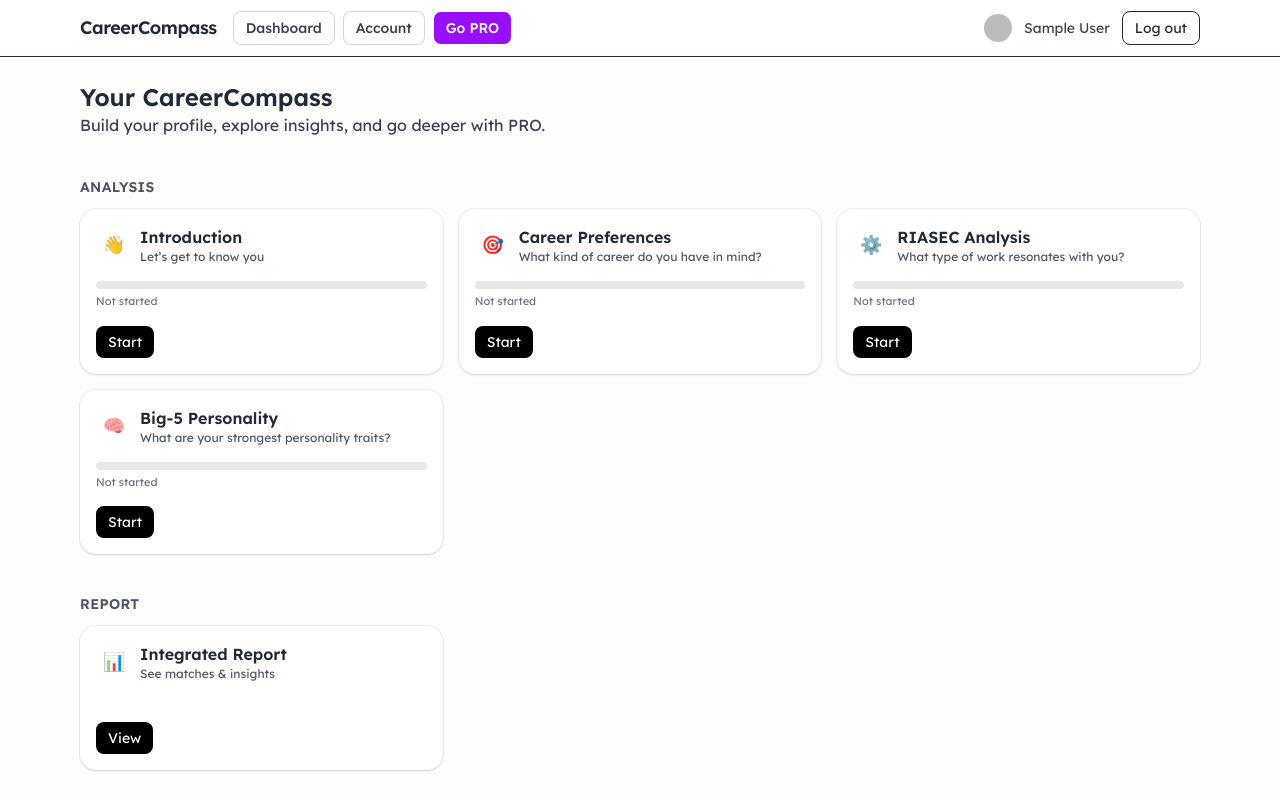
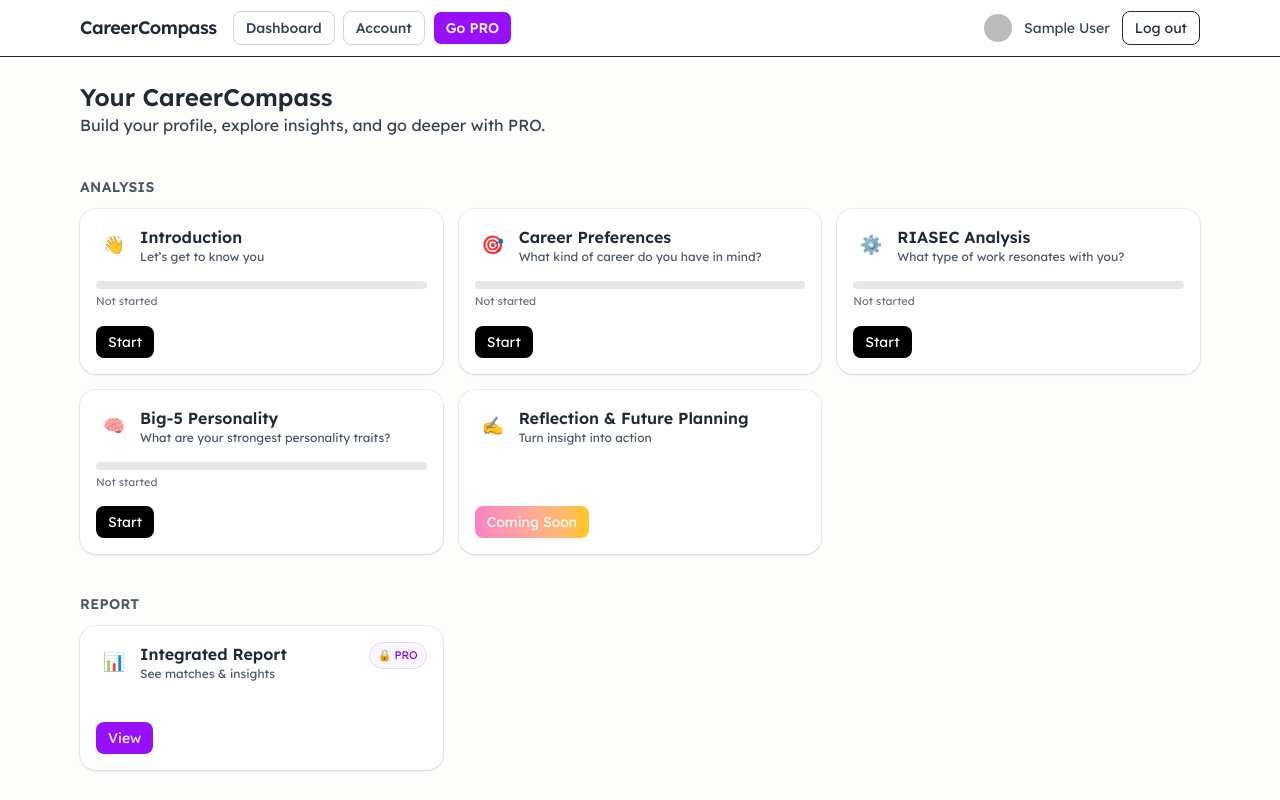
Before and after one commit to nero-tulip/career-compass, a Next.js app in the folder careerwise/: page /app in a window 1280 px wide. Shown: the top 800 px of the page. Built offline with nearby package versions, Linux system fonts and the light colour scheme; no server answers; the database is empty; sample sign-in values are in the browser's storage.

Commit message:
coming soon sections added to dashboard page

```diff
--- a/careerwise/src/app/app/page.tsx
+++ b/careerwise/src/app/app/page.tsx
@@ -1,9 +1,9 @@
 // src/app/app/page.tsx
-'use client';
+"use client";
 
-import { useEffect, useMemo, useState } from 'react';
-import { useRouter } from 'next/navigation';
-import { useAuth } from '@/app/providers/AuthProvider';
+import { useEffect, useMemo, useState } from "react";
+import { useRouter } from "next/navigation";
+import { useAuth } from "@/app/providers/AuthProvider";
 
 // Firestore (client)
 import {
@@ -15,46 +15,48 @@ import {
   orderBy,
   query,
   Timestamp,
-} from 'firebase/firestore';
-import { db } from '@/app/lib/firebase';
+} from "firebase/firestore";
+import { db } from "@/app/lib/firebase";
 
 // Data lengths for progress math
-import intakeConfig from '@/app/data/intakeQuestions.json';
-import macroQuestions from '@/app/data/macroQuestions.json';
-import riaQuestions from '@/app/data/riasecQuestionsShuffled.json';
-import big5Config from '@/app/data/big5Questions.json';
+import intakeConfig from "@/app/data/intakeQuestions.json";
+import macroQuestions from "@/app/data/macroQuestions.json";
+import riaQuestions from "@/app/data/riasecQuestionsShuffled.json";
+import big5Config from "@/app/data/big5Questions.json";
 
 // Totals (used to compute %)
 const TOTALS = {
   intake: (intakeConfig as any).questions?.length ?? 0,
-  macro:  (macroQuestions as any)?.length ?? 0,
+  macro: (macroQuestions as any)?.length ?? 0,
   riasec: (riaQuestions as any)?.length ?? 0,
-  big5:   (big5Config as any)?.items?.length ?? 0,
+  big5: (big5Config as any)?.items?.length ?? 0,
 };
 
 // ---------- Types ----------
 type ModuleKey =
-  | 'profileBasics'   // intake
-  | 'careerPrefs'     // macro
-  | 'riasec'          // riasec
-  | 'report'         // wrapped results
-  | 'big5'            // big five
-  | 'mentors'         // service
-  | 'resources';      // service
+  | "profileBasics" // intake
+  | "careerPrefs" // macro
+  | "riasec" // riasec
+  | "report" // wrapped results
+  | "big5" // big five
+  | "mentors" // service
+  | "resources" // service
+  | "deepDive" // service
+  | "reflection"; // future planning
 
 type ModuleDef = {
   key: ModuleKey;
   title: string;
   subtitle?: string;
-  kind: 'quiz' | 'output' | 'service';
-  tier: 'free' | 'pro';
+  kind: "quiz" | "output" | "service";
+  tier: "free" | "pro" | "comingSoon";
   startPath?: string;
   viewPath?: string;
   icon?: string;
   blurb?: string; // short hover tooltip text
 };
 
-type SectionId = 'intake' | 'macro' | 'riasec' | 'big5';
+type SectionId = "intake" | "macro" | "riasec" | "big5";
 type Progress = { pct: number; label: string };
 
 type DraftDoc = {
@@ -69,71 +71,98 @@ type DraftDoc = {
 // ---------- Config ----------
 const MODULES: ModuleDef[] = [
   {
-    key: 'profileBasics',
-    title: 'Introduction',
-    subtitle: 'Let’s get to know you',
-    kind: 'quiz',
-    tier: 'free',
-    icon: '👋',
-    blurb: 'Some basic questions to get to know you: your name, age, where you are, and what you\'re looking for.',
+    key: "profileBasics",
+    title: "Introduction",
+    subtitle: "Let’s get to know you",
+    kind: "quiz",
+    tier: "free",
+    icon: "👋",
+    blurb:
+      "Some basic questions to get to know you: your name, age, where you are, and what you're looking for.",
   },
   {
-    key: 'careerPrefs',
-    title: 'Career Preferences',
-    subtitle: 'What kind of career do you have in mind?',
-    kind: 'quiz',
-    tier: 'free',
-    icon: '🎯',
-    blurb: 'Let\'s get a better understanding of your macro-career goals and values.',
+    key: "careerPrefs",
+    title: "Career Preferences",
+    subtitle: "What kind of career do you have in mind?",
+    kind: "quiz",
+    tier: "free",
+    icon: "🎯",
+    blurb:
+      "Let's get a better understanding of your macro-career goals and values.",
   },
   {
-    key: 'riasec',
-    title: 'RIASEC Analysis',
-    subtitle: 'What type of work resonates with you?',
-    kind: 'quiz',
-    tier: 'free',
-    icon: '⚙️',
-    blurb: 'Utilizes Holland’s interests model (R-I-A-S-E-C) and government-collected data to understand the kinds of work activities most aligned to you.',
+    key: "riasec",
+    title: "RIASEC Analysis",
+    subtitle: "What type of work resonates with you?",
+    kind: "quiz",
+    tier: "free",
+    icon: "⚙️",
+    blurb:
+      "Utilizes Holland’s interests model (R-I-A-S-E-C) and government-collected data to understand the kinds of work activities most aligned to you.",
   },
   {
-    key: 'big5',
-    title: 'Big-5 Personality',
-    subtitle: 'What are your strongest personality traits?',
-    kind: 'quiz',
-    tier: 'free',
-    startPath: '/app/quiz/big5',
-    icon: '🧠',
-    blurb: 'A thorough psychological assessment providing depth of self-understanding, utilized by trained psychologists for decades.',
+    key: "big5",
+    title: "Big-5 Personality",
+    subtitle: "What are your strongest personality traits?",
+    kind: "quiz",
+    tier: "free",
+    startPath: "/app/quiz/big5",
+    icon: "🧠",
+    blurb:
+      "A thorough psychological assessment providing depth of self-understanding, utilized by trained psychologists for decades.",
   },
   {
-    key: 'report',
-    title: 'Integrated Report',
-    subtitle: 'See matches & insights',
-    kind: 'output',
-    tier: 'free',
-    viewPath: '/app/report/overview?rid=${rid}',
-    icon: '📊',
-    blurb: 'A holistic report that synthesizes all your data into a comprehensive overview.',
+    key: "reflection",
+    title: "Reflection & Future Planning",
+    subtitle: "Turn insight into action",
+    kind: "quiz",
+    tier: "comingSoon",
+    icon: "✍️",
+    blurb:
+      "A guided reflection to help you translate your self-discovery into practical next steps. Coming soon!",
   },
   {
-    key: 'mentors',
-    title: 'Mentor Matches',
-    subtitle: 'Guidance from pros',
-    kind: 'service',
-    tier: 'pro',
-    viewPath: '/app/mentors',
-    icon: '🤝',
-    blurb: 'Find mentors from all over the world to help you achieve your goals.',
+    key: "report",
+    title: "Integrated Report",
+    subtitle: "See matches & insights",
+    kind: "output",
+    tier: "pro",
+    viewPath: "/app/report/overview?rid=${rid}",
+    icon: "📊",
+    blurb:
+      "A holistic report that synthesizes all your data into a comprehensive overview.",
   },
   {
-    key: 'resources',
-    title: 'Resources',
-    subtitle: 'Learn & level up',
-    kind: 'service',
-    tier: 'free',
-    viewPath: '/app/resources',
-    icon: '📚',
-    blurb: 'Tools you\'ll need to get where you want to go.',
+    key: "mentors",
+    title: "Mentor Matches",
+    subtitle: "Guidance from pros",
+    kind: "service",
+    tier: "comingSoon",
+    viewPath: "/app/mentors",
+    icon: "🤝",
+    blurb:
+      "Find mentors from all over the world to help you achieve your goals.",
+  },
+  {
+    key: "resources",
+    title: "Resources",
+    subtitle: "Learn & level up",
+    kind: "service",
+    tier: "comingSoon",
+    viewPath: "/app/resources",
+    icon: "📚",
+    blurb: "Tools you'll need to get where you want to go.",
+  },
+  {
+    key: "deepDive",
+    title: "Industry Deep Dive",
+    subtitle: "Key industry insights.",
+    kind: "service",
+    tier: "comingSoon",
+    viewPath: "/app/deepdive",
+    icon: "🧭",
+    blurb:
+      "Explore in-depth analyses of various industries to inform your career decisions. Coming soon!",
   },
 ];
 
@@ -142,14 +171,28 @@ export default function AppHome() {
   const router = useRouter();
   const { user, loading } = useAuth();
   const [busyKey, setBusyKey] = useState<ModuleKey | null>(null);
+  const [isPro, setIsPro] = useState(false);
+
+  useEffect(() => {
+    if (!user || loading) return;
+    (async () => {
+      try {
+        const userDoc = await getDoc(doc(db, "users", user.uid));
+        const ent = userDoc.data()?.entitlement;
+        setIsPro(ent === "pro");
+      } catch (e) {
+        console.error("Failed to load entitlement", e);
+      }
+    })();
+  }, [user, loading]);
 
   const [progressBySection, setProgressBySection] = useState<
     Partial<Record<SectionId, Progress>>
   >({
-    intake: { pct: 0, label: 'Not started' },
-    macro:  { pct: 0, label: 'Not started' },
-    riasec: { pct: 0, label: 'Not started' },
-    big5:   { pct: 0, label: 'Not started' },
+    intake: { pct: 0, label: "Not started" },
+    macro: { pct: 0, label: "Not started" },
+    riasec: { pct: 0, label: "Not started" },
+    big5: { pct: 0, label: "Not started" },
   });
 
   // ---------- Compute progress helpers ----------
@@ -159,27 +202,35 @@ export default function AppHome() {
     return Math.max(0, Math.min(100, Math.round(ratio * 100)));
   }
 
-  function computeIntakeProgress(intake: DraftDoc['intake']): Progress {
+  function computeIntakeProgress(intake: DraftDoc["intake"]): Progress {
     const total = TOTALS.intake;
-    if (!intake || !total) return { pct: 0, label: 'Not started' };
+    if (!intake || !total) return { pct: 0, label: "Not started" };
 
     const answered = Object.values(intake).filter((v) => {
       if (Array.isArray(v)) return v.length > 0;
-      if (typeof v === 'string') return v.trim().length > 0;
+      if (typeof v === "string") return v.trim().length > 0;
       return v != null;
     }).length;
 
     const pct = percent(answered, total);
-    return { pct, label: pct >= 100 ? 'Completed' : pct > 0 ? 'In progress' : 'Not started' };
+    return {
+      pct,
+      label: pct >= 100 ? "Completed" : pct > 0 ? "In progress" : "Not started",
+    };
   }
 
-  function computeArrayProgress(arr: unknown[] | undefined, total: number): Progress {
-    if (!total) return { pct: 0, label: 'Not started' };
+  function computeArrayProgress(
+    arr: unknown[] | undefined,
+    total: number
+  ): Progress {
+    if (!total) return { pct: 0, label: "Not started" };
     const count = Array.isArray(arr) ? arr.length : 0;
     const pct = percent(count, total);
-    return { pct, label: pct >= 100 ? 'Completed' : pct > 0 ? 'In progress' : 'Not started' };
+    return {
+      pct,
+      label: pct >= 100 ? "Completed" : pct > 0 ? "In progress" : "Not started",
+    };
   }
-
 
   const [latestRid, setLatestRid] = useState<string | null>(null);
 
@@ -187,39 +238,37 @@ export default function AppHome() {
   useEffect(() => {
     if (loading || !user) return;
 
-
     (async () => {
       try {
-        const draftsCol = collection(db, 'users', user.uid, 'drafts');
-        const q = query(draftsCol, orderBy('updatedAt', 'desc'), qLimit(1));
+        const draftsCol = collection(db, "users", user.uid, "drafts");
+        const q = query(draftsCol, orderBy("updatedAt", "desc"), qLimit(1));
         const snap = await getDocs(q);
 
         if (snap.empty) {
           setProgressBySection({
-            intake: { pct: 0, label: 'Not started' },
-            macro:  { pct: 0, label: 'Not started' },
-            riasec: { pct: 0, label: 'Not started' },
-            big5:   { pct: 0, label: 'Not started' },
+            intake: { pct: 0, label: "Not started" },
+            macro: { pct: 0, label: "Not started" },
+            riasec: { pct: 0, label: "Not started" },
+            big5: { pct: 0, label: "Not started" },
           });
           return;
         }
 
-
         const latest = snap.docs[0];
         setLatestRid(latest.id);
-        const draftRef = doc(db, 'users', user.uid, 'drafts', latest.id);
+        const draftRef = doc(db, "users", user.uid, "drafts", latest.id);
         const draftSnap = await getDoc(draftRef);
         const draft = (draftSnap.data() || {}) as DraftDoc;
 
         const intake = computeIntakeProgress(draft.intake);
-        const macro  = computeArrayProgress(draft.macro,  TOTALS.macro);
+        const macro = computeArrayProgress(draft.macro, TOTALS.macro);
         const riasec = computeArrayProgress(draft.riasec, TOTALS.riasec);
-        const big5   = computeArrayProgress(draft.big5,   TOTALS.big5);
+        const big5 = computeArrayProgress(draft.big5, TOTALS.big5);
 
         setProgressBySection({ intake, macro, riasec, big5 });
       } catch (e) {
         // fail-soft: keep defaults
-        console.error('Failed to load draft progress', e);
+        console.error("Failed to load draft progress", e);
       }
     })();
   }, [user, loading]);
@@ -227,12 +276,14 @@ export default function AppHome() {
   const progressForModule: Record<ModuleKey, Progress | undefined> = useMemo(
     () => ({
       profileBasics: progressBySection.intake,
-      careerPrefs:   progressBySection.macro,
-      riasec:        progressBySection.riasec,
-      big5:          progressBySection.big5,
-      report:       undefined,
-      mentors:       undefined,
-      resources:     undefined,
+      careerPrefs: progressBySection.macro,
+      riasec: progressBySection.riasec,
+      big5: progressBySection.big5,
+      report: undefined,
+      mentors: undefined,
+      resources: undefined,
+      deepDive: undefined,
+      reflection: undefined,
     }),
     [progressBySection]
   );
@@ -241,37 +292,46 @@ export default function AppHome() {
     if (loading || busyKey) return;
     try {
       setBusyKey(mod.key);
-      if (!user) return router.push('/login?next=/app');
+      if (!user) return router.push("/login?next=/app");
 
-      if (mod.kind === 'quiz') {
+      if (mod.kind === "quiz") {
         const token = await user.getIdToken?.();
 
         // Map dashboard card -> section param for API
         const section =
-          mod.key === 'profileBasics' ? 'intake' :
-          mod.key === 'careerPrefs'   ? 'macro'  :
-          mod.key === 'riasec'        ? 'riasec' :
-          mod.key === 'big5'          ? 'big5'   : 'app';
+          mod.key === "profileBasics"
+            ? "intake"
+            : mod.key === "careerPrefs"
+            ? "macro"
+            : mod.key === "riasec"
+            ? "riasec"
+            : mod.key === "big5"
+            ? "big5"
+            : "app";
 
-        const res = await fetch('/api/quiz/entry', {
-          method: 'POST',
-          headers: { 'Content-Type': 'application/json', Authorization: 'Bearer ' + token },
+        const res = await fetch("/api/quiz/entry", {
+          method: "POST",
+          headers: {
+            "Content-Type": "application/json",
+            Authorization: "Bearer " + token,
+          },
           body: JSON.stringify({ section }),
         });
         if (!res.ok) throw new Error(await res.text());
         const data = await res.json();
 
         // Prefer server-provided destination; fall back to module's startPath or section path
-        const dest = data?.destination || (mod.startPath ?? `/app/quiz/${section}`);
+        const dest =
+          data?.destination || (mod.startPath ?? `/app/quiz/${section}`);
         router.push(dest);
         return;
       }
 
       // Non-quiz / custom
-      router.push(mod.viewPath || mod.startPath || '/app');
+      router.push(mod.viewPath || mod.startPath || "/app");
     } catch (e) {
       console.error(e);
-      alert('Something went wrong. Please try again.');
+      alert("Something went wrong. Please try again.");
     } finally {
       setBusyKey(null);
     }
@@ -284,38 +344,53 @@ export default function AppHome() {
     }
 
     // Replace `${rid}` in the path with the actual latestRid
-  let path = mod.viewPath || mod.startPath || '/app';
-  path = path.replace('${rid}', latestRid);
+    let path = mod.viewPath || mod.startPath || "/app";
+    path = path.replace("${rid}", latestRid);
 
     router.push(path);
   }
 
-  // TODO: read users/{uid}.entitlement to unlock PRO
-  const isPro = false;
-
   // Grouped sections
-  const quizzes = MODULES.filter((m) => m.kind === 'quiz');
-  const report = MODULES.filter((m) => m.key === 'report');
-  const services = MODULES.filter((m) => m.kind === 'service');
+  const quizzes = MODULES.filter((m) => m.kind === "quiz");
+  const report = MODULES.filter((m) => m.key === "report");
+  const services = MODULES.filter((m) => m.kind === "service");
+  const comingSoon = MODULES.filter((m) => m.tier === "comingSoon");
 
   return (
     <section className="space-y-10">
       <header>
         <h1 className="text-2xl font-semibold">Your CareerCompass</h1>
-        <p className="text-gray-700">Build your profile, explore insights, and go deeper with PRO.</p>
+        <p className="text-gray-700">
+          Build your profile, explore insights, and go deeper with PRO.
+        </p>
       </header>
 
       {/* Quizzes */}
       <div className="space-y-3">
-        <h2 className="text-sm font-semibold tracking-wide text-gray-600 uppercase">Analysis</h2>
+        <h2 className="text-sm font-semibold tracking-wide text-gray-600 uppercase">
+          Analysis
+        </h2>
         <div className="grid sm:grid-cols-2 lg:grid-cols-3 gap-4">
           {quizzes.map((m) => {
-            const locked = m.tier === 'pro' && !isPro;
+            const locked =
+              (m.tier === "pro" && !isPro) || m.tier === "comingSoon";
             const busy = busyKey === m.key;
             const pct = progressForModule[m.key]?.pct ?? 0;
-            const primaryCta = locked ? 'Unlock PRO' : (pct>= 100 ? 'Review' : pct > 0 ? 'Continue' : 'Start');
-            const onPrimary = locked
-              ? () => router.push('/app/pro')
+            const primaryCta =
+              m.tier === "comingSoon"
+                ? "Coming Soon"
+                : locked
+                ? "Unlock PRO"
+                : pct >= 100
+                ? "Review"
+                : pct > 0
+                ? "Continue"
+                : "Start";
+            const onPrimary =
+              m.tier === "comingSoon"
+                ? () => {}
+                : locked
+                ? () => router.push("/app/pro")
                 : () => handleStartOrResume(m);
 
             return (
@@ -328,14 +403,16 @@ export default function AppHome() {
                 locked={locked}
                 busy={busy}
                 onPrimary={onPrimary}
-                primaryLabel={busy ? 'Loading…' : primaryCta}
+                primaryLabel={busy ? "Loading…" : primaryCta}
                 progress={progressForModule[m.key]}
                 blurb={m.blurb}
                 onSecondary={
                   // Only show for completed RIASEC / Big5
-                  progressForModule[m.key]?.label === 'Completed' &&
-                  (m.key === 'riasec' || m.key === 'big5') && latestRid
-                    ? () => router.push(`/app/results/${m.key}?rid=${latestRid}`)
+                  progressForModule[m.key]?.label === "Completed" &&
+                  (m.key === "riasec" || m.key === "big5") &&
+                  latestRid
+                    ? () =>
+                        router.push(`/app/results/${m.key}?rid=${latestRid}`)
                     : undefined
                 }
                 secondaryLabel="View Results"
@@ -347,13 +424,16 @@ export default function AppHome() {
 
       {/* Report (standalone) */}
       <div className="space-y-3">
-        <h2 className="text-sm font-semibold tracking-wide text-gray-600 uppercase">Report</h2>
+        <h2 className="text-sm font-semibold tracking-wide text-gray-600 uppercase">
+          Report
+        </h2>
         <div className="grid sm:grid-cols-2 lg:grid-cols-3 gap-4">
           {report.map((m) => {
-            const locked = m.tier === 'pro' && !isPro;
+            const locked =
+              (m.tier === "pro" && !isPro) || m.tier === "comingSoon";
             const busy = busyKey === m.key;
             const onPrimary = locked
-              ? () => router.push('/app/pro')
+              ? () => router.push("/app/pro")
               : () => handleView(m);
             return (
               <ModuleCard
@@ -365,7 +445,7 @@ export default function AppHome() {
                 locked={locked}
                 busy={busy}
                 onPrimary={onPrimary}
-                primaryLabel={busy ? 'Loading…' : 'View'}
+                primaryLabel={busy ? "Loading…" : "View"}
                 blurb={m.blurb}
               />
             );
@@ -375,15 +455,27 @@ export default function AppHome() {
 
       {/* Services */}
       <div className="space-y-3">
-        <h2 className="text-sm font-semibold tracking-wide text-gray-600 uppercase">Services</h2>
+        <h2 className="text-sm font-semibold tracking-wide text-gray-600 uppercase">
+          Services
+        </h2>
         <div className="grid sm:grid-cols-2 lg:grid-cols-3 gap-4">
           {services.map((m) => {
-            const locked = m.tier === 'pro' && !isPro;
+            const locked =
+              (m.tier === "pro" && !isPro) || m.tier === "comingSoon";
             const busy = busyKey === m.key;
-            const primaryCta = locked ? 'Unlock PRO' : 'Explore';
-            const onPrimary = locked
-              ? () => router.push('/app/pro')
-              : () => handleView(m);
+            let primaryCta = "Explore";
+            let onPrimary: () => void = () => handleView(m);
+
+            // --- Coming soon override ---
+            if (m.tier === "comingSoon") {
+              primaryCta = "Coming Soon";
+              onPrimary = () => {};
+            }
+            // --- Pro-only override ---
+            else if (m.tier === "pro" && !isPro) {
+              primaryCta = "Unlock PRO";
+              onPrimary = () => router.push("/app/pro");
+            }
 
             return (
               <ModuleCard
@@ -395,7 +487,7 @@ export default function AppHome() {
                 locked={locked}
                 busy={busy}
                 onPrimary={onPrimary}
-                primaryLabel={busy ? 'Loading…' : primaryCta}
+                primaryLabel={busy ? "Loading…" : primaryCta}
                 blurb={m.blurb}
               />
             );
@@ -411,7 +503,7 @@ function ModuleCard(props: {
   title: string;
   subtitle?: string;
   icon?: string;
-  tier: 'free' | 'pro';
+  tier: "free" | "pro" | "comingSoon";
   locked?: boolean;
   busy?: boolean;
   primaryLabel: string;
@@ -422,25 +514,38 @@ function ModuleCard(props: {
   onSecondary?: (() => void) | undefined;
 }) {
   const {
-    title, subtitle, icon, tier, locked, busy, primaryLabel, onPrimary, progress, blurb
+    title,
+    subtitle,
+    icon,
+    tier,
+    locked,
+    busy,
+    primaryLabel,
+    onPrimary,
+    progress,
+    blurb,
   } = props;
 
   return (
     <div className="group relative rounded-2xl p-4 bg-white flex flex-col justify-between transition-all shadow-sm ring-1 ring-black/5 hover:shadow-md hover:-translate-y-0.5">
       <div className="flex items-start justify-between gap-3">
         <div className="flex items-center gap-2">
-          <div className="h-9 w-9 grid place-items-center text-lg">{icon ?? '🧭'}</div>
+          <div className="h-9 w-9 grid place-items-center text-lg">
+            {icon ?? "🧭"}
+          </div>
           <div>
             <div className="font-semibold">{title}</div>
-            {subtitle ? <div className="text-xs text-gray-600">{subtitle}</div> : null}
+            {subtitle ? (
+              <div className="text-xs text-gray-600">{subtitle}</div>
+            ) : null}
           </div>
         </div>
         {/* Only show PRO badge; Free badge removed */}
-        {tier === 'pro' ? <ProBadge locked={!!locked} /> : null}
+        {tier === "pro" ? <ProBadge locked={!!locked} /> : null}
       </div>
 
       {/* Progress (optional) */}
-      {typeof progress?.pct === 'number' ? (
+      {typeof progress?.pct === "number" ? (
         <div className="mt-4">
           <div className="h-2 w-full bg-gray-200 rounded-full overflow-hidden">
             <div
@@ -448,13 +553,13 @@ function ModuleCard(props: {
               style={{
                 width: `${Math.max(0, Math.min(100, progress.pct))}%`,
                 background: locked
-                  ? 'linear-gradient(90deg,#a78bfa,#f472b6)'
-                  : 'linear-gradient(90deg,#22d3ee,#a855f7)',
+                  ? "linear-gradient(90deg,#a78bfa,#f472b6)"
+                  : "linear-gradient(90deg,#22d3ee,#a855f7)",
               }}
             />
           </div>
           <div className="mt-1 text-[11px] text-gray-500">
-            {locked ? 'Locked' : (progress.label ?? `${progress.pct}% complete`)}
+            {locked ? "Locked" : progress.label ?? `${progress.pct}% complete`}
           </div>
         </div>
       ) : (
@@ -466,10 +571,14 @@ function ModuleCard(props: {
           onClick={onPrimary}
           disabled={busy}
           className={[
-            'px-3 py-1.5 rounded-lg text-sm cursor-pointer',
-            locked ? 'bg-purple-600 text-white' : 'bg-black text-white',
-            'hover:opacity-90 focus:outline-none focus:ring-2 focus:ring-black/10',
-          ].join(' ')}
+            "px-3 py-1.5 rounded-lg text-sm cursor-pointer",
+            props.tier === "comingSoon"
+              ? "bg-gradient-to-r from-pink-400 to-amber-400 text-white cursor-not-allowed opacity-80"
+              : locked
+              ? "bg-purple-600 text-white"
+              : "bg-black text-white",
+            "hover:opacity-90 focus:outline-none focus:ring-2 focus:ring-black/10",
+          ].join(" ")}
         >
           {primaryLabel}
         </button>
@@ -503,7 +612,7 @@ function ModuleCard(props: {
 function ProBadge({ locked }: { locked: boolean }) {
   return (
     <span className="inline-flex items-center gap-1 text-[11px] px-2 py-1 rounded-full bg-purple-50 text-purple-700 border border-purple-200">
-      {locked ? '🔒' : '⭐️'} PRO
+      {locked ? "🔒" : "⭐️"} PRO
     </span>
   );
 }
```
Lines whose indentation alone changed are shown as unchanged.
